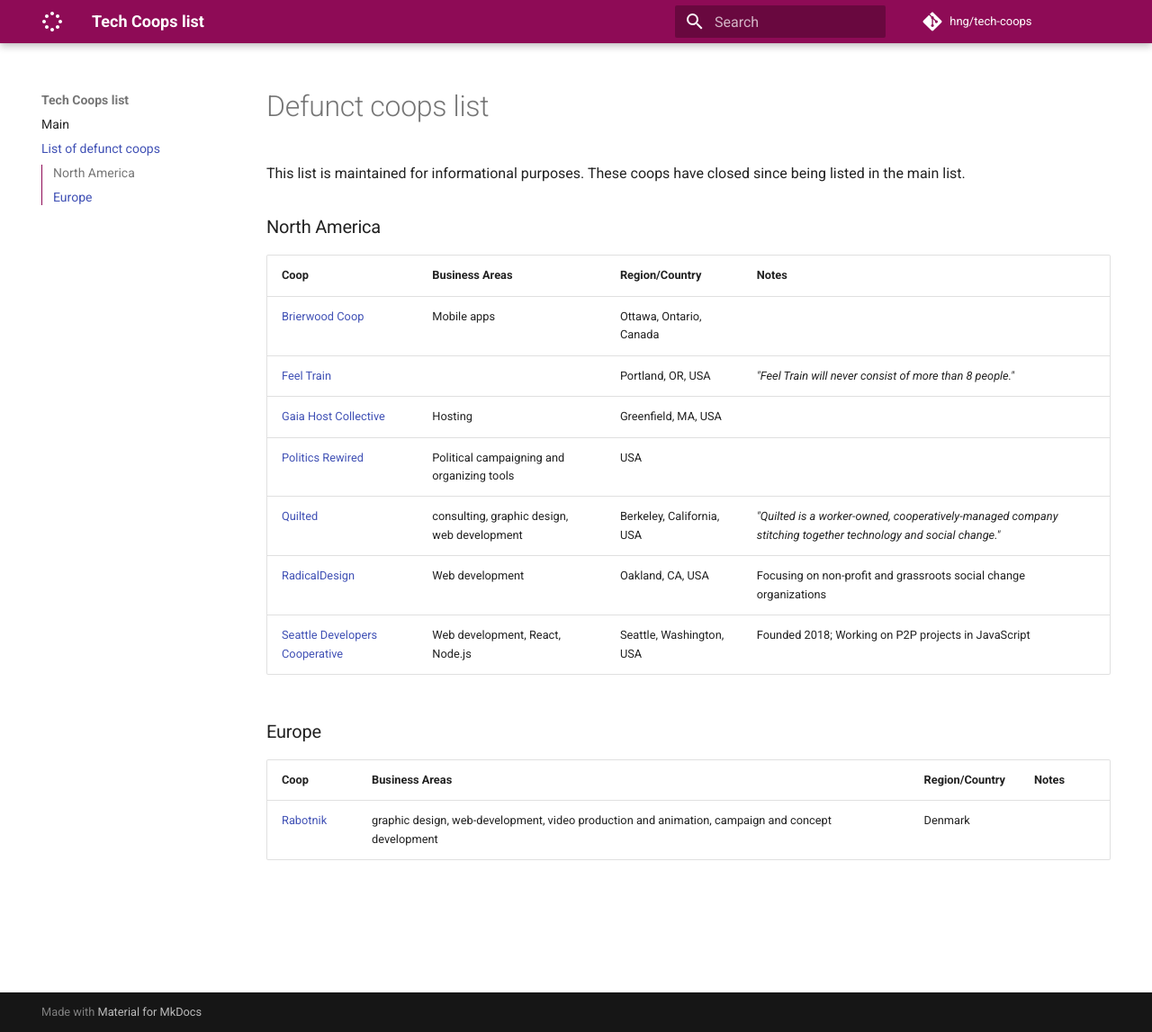
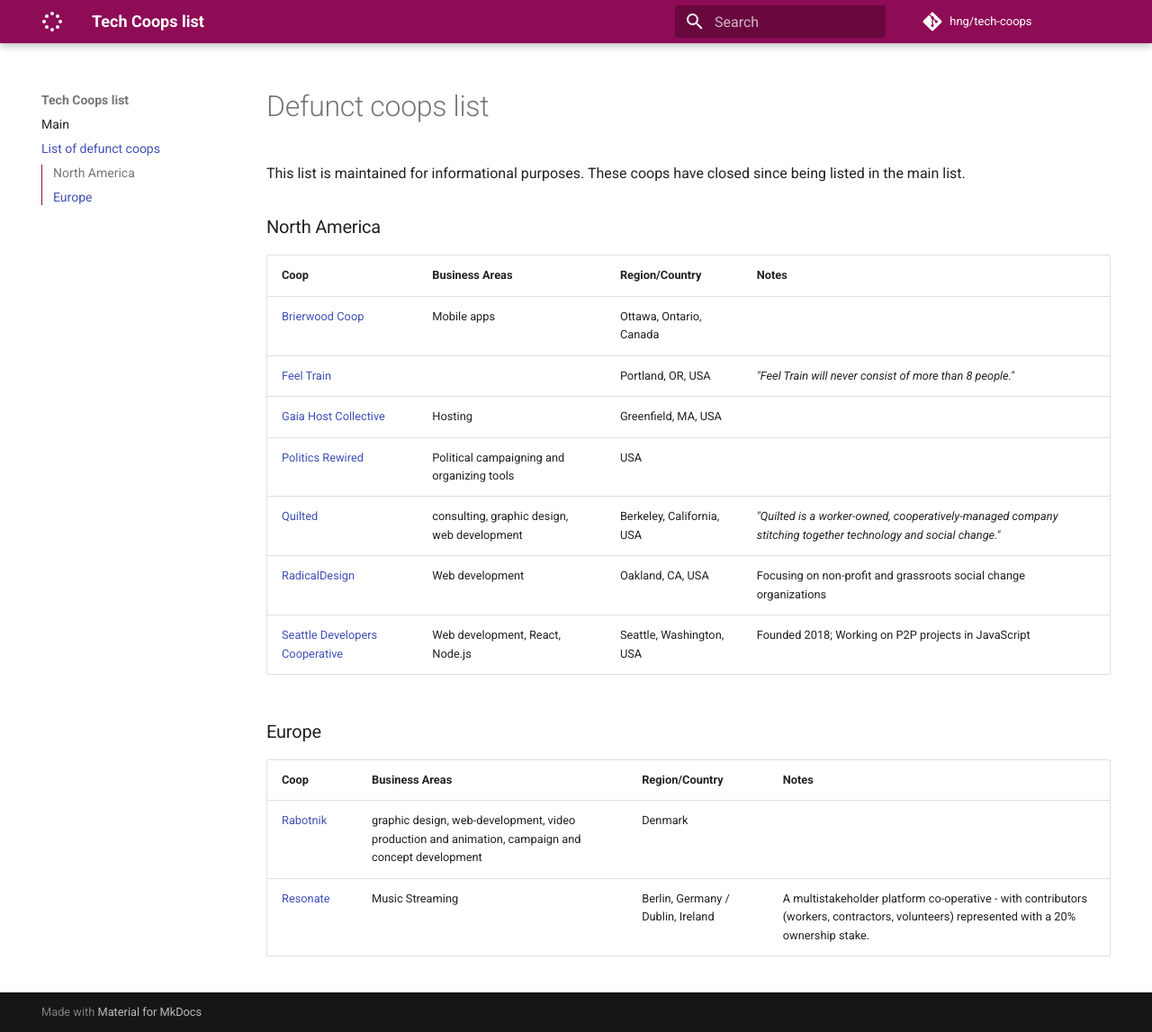
Before and after one commit to hng/tech-coops, an MkDocs documentation site: the page built from docs/DEFUNCT.md, in a window 1280 px wide and 1147 px high. Shown: the whole window at 90% size. Built offline with MkDocs 1.6.1 and Material for MkDocs 9.7.7, drawn with Linux system fonts in a browser that asks for light colours; comment, search, counter and statistics services are not loaded.

Commit message:
Add Resonate co-op information to DEFUNCT.md

```diff
--- a/DEFUNCT.md
+++ b/DEFUNCT.md
@@ -18,3 +18,4 @@ Coop | Business Areas | Region/Country | Notes
 Coop | Business Areas | Region/Country | Notes
 ---- | -------------- | -------------- | -----
 [Rabotnik](https://www.rabotnik.coop/) |  graphic design, web-development, video production and animation, campaign and concept development | Denmark | |
+[Resonate](http://resonate.is) | Music Streaming  | Berlin, Germany / Dublin, Ireland| A multistakeholder platform co-operative - with contributors (workers, contractors, volunteers) represented with a 20% ownership stake.
```
